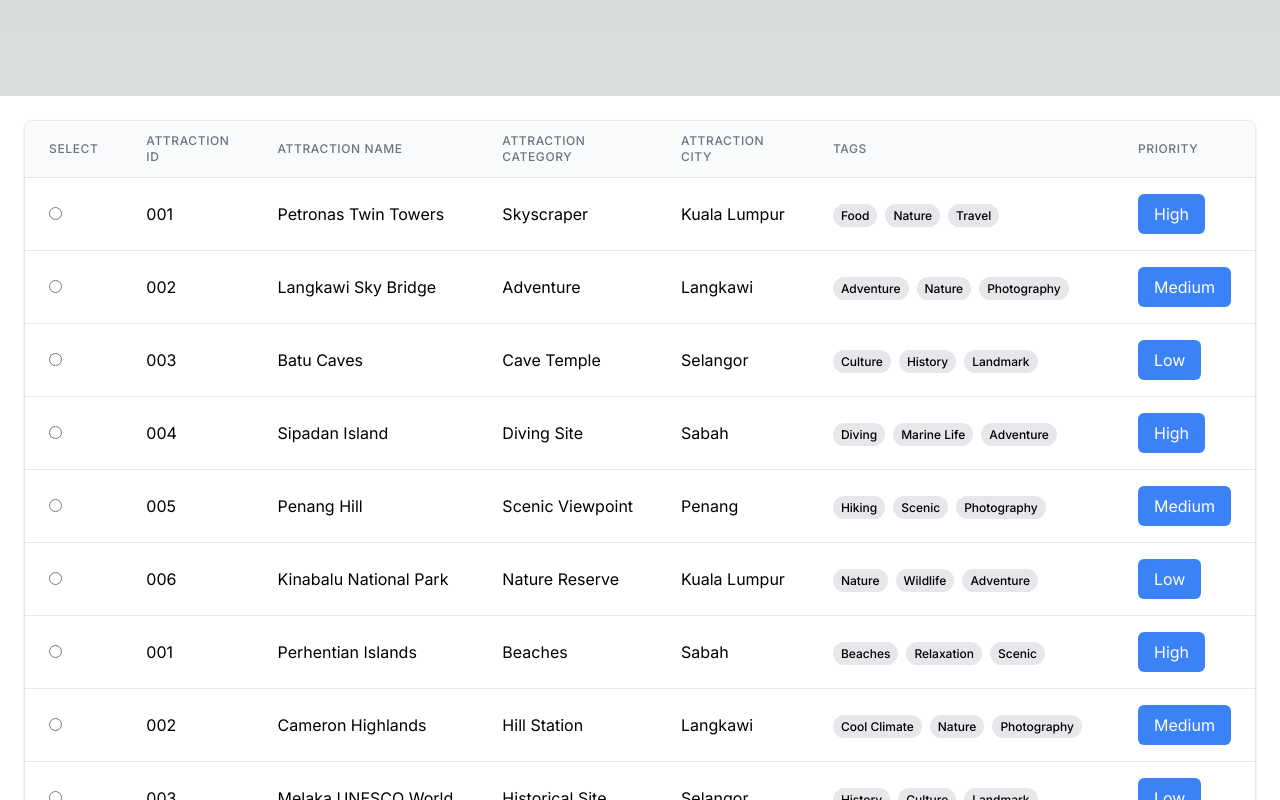
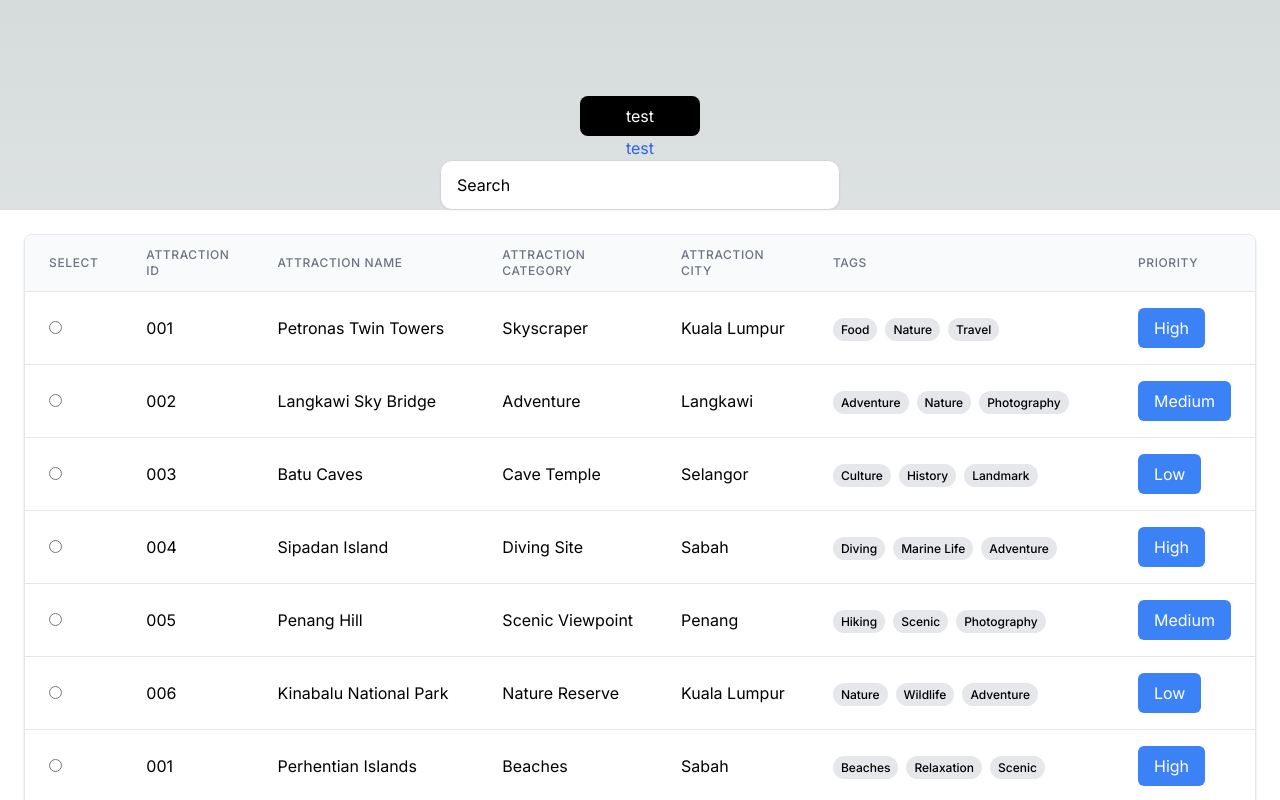
Before and after one commit to talhafayyaz123/motac-cms, a Next.js app: page / in a window 1280 px wide. Shown: the top 800 px of the page. Built offline with nearby package versions, Linux system fonts and the light colour scheme.

Commit message:
added button input link datatable components

```diff
--- a/src/app/page.tsx
+++ b/src/app/page.tsx
@@ -50,16 +50,16 @@ export default function Home() {
   };
   return (
     <main className="flex min-h-screen flex-col items-center justify-between p-24">
-      {/* <Button variant="secondary">test</Button>
-<Link href="">hellooo</Link>
-<Input
+      <Button variant="secondary">test</Button>
+      <Link href="">test</Link>
+      <Input
         type="text"
         placeholder="Search"
         inputSize="md"
         minWidth="400px"
         className="bg-white"
         onChange={(e) => console.log(e.target.value)}
-      /> */}
+      />
 
       <div className="p-6 bg-white">
         <DataTable
```
